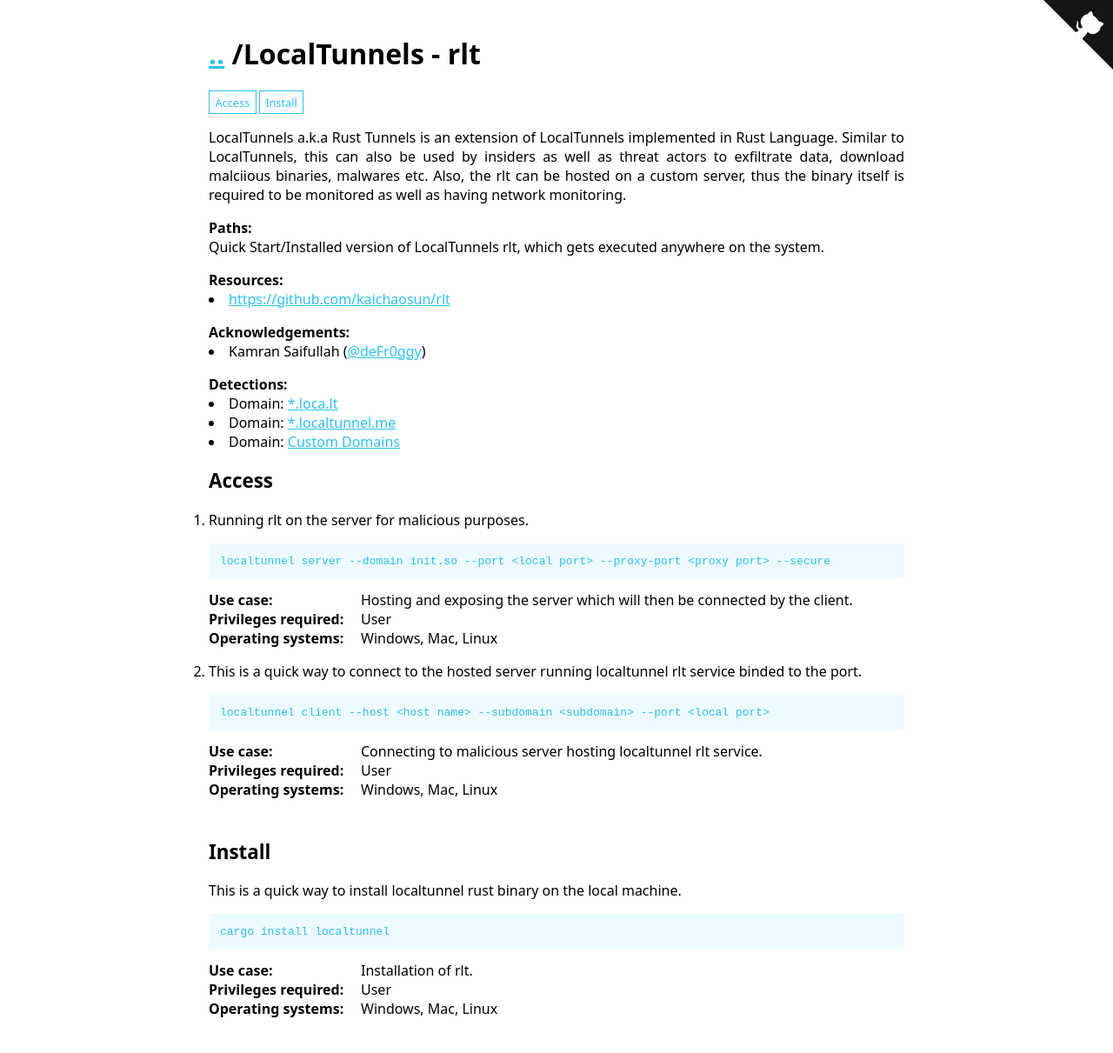
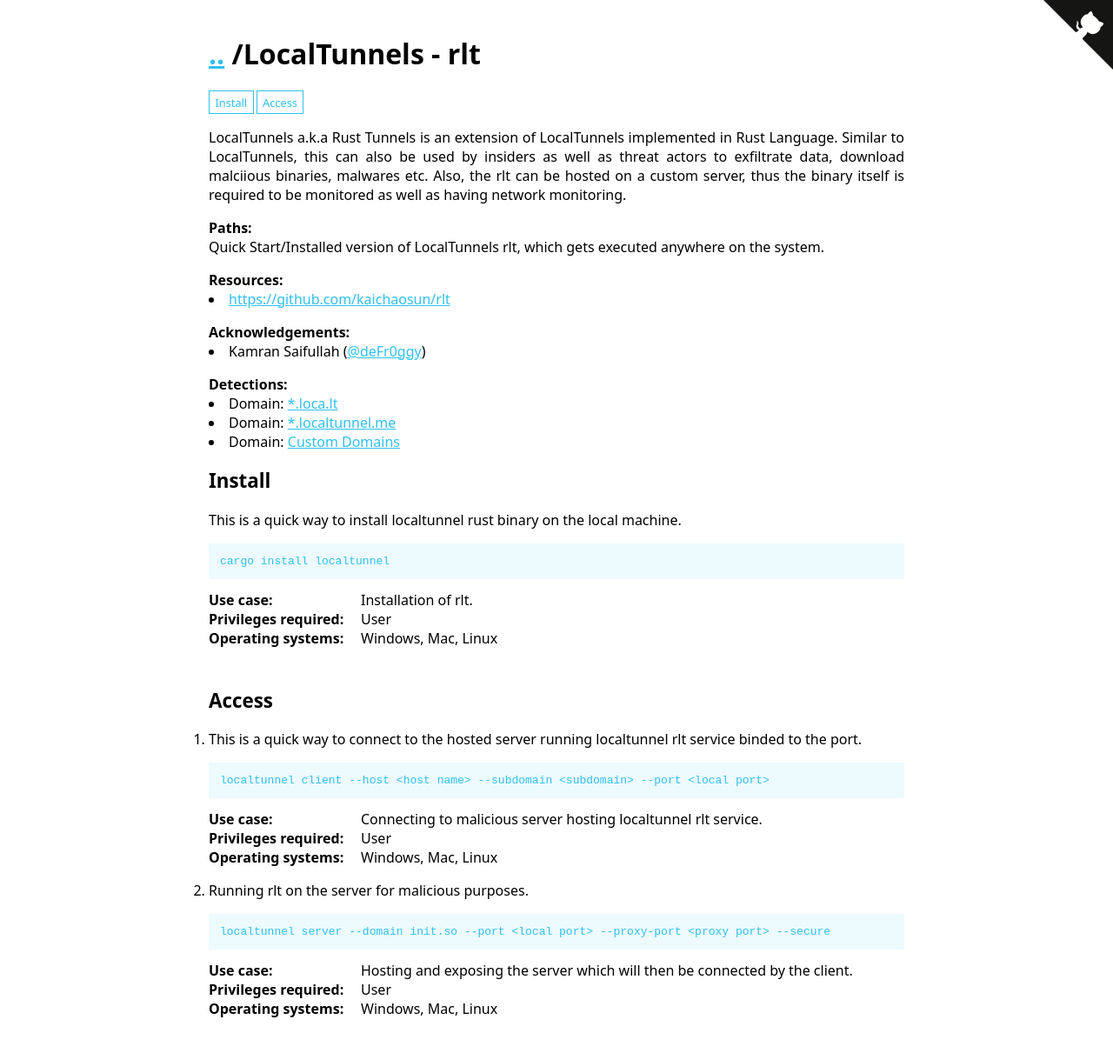
Before and after one commit to LOTTunnels/LOTTunnels.github.io, a Jekyll site: the page built from _lottunnels/Binaries/localtunnelsrlt.md, in a window 1280 px wide. Shown: the whole page at 87% size. Built offline with Jekyll 4.4.1, drawn with Linux system fonts in a browser that asks for light colours; part of the change alters nothing that is shown.

```diff
--- a/_lottunnels/Binaries/localtunnelsrlt.md
+++ b/_lottunnels/Binaries/localtunnelsrlt.md
@@ -4,13 +4,6 @@ Description: LocalTunnels a.k.a Rust Tunnels is an extension of LocalTunnels imp
 Author: Kamran Saifullah
 Created: 2024-10-13
 Commands:
-
-  - Command: localtunnel server --domain init.so --port <local port> --proxy-port <proxy port> --secure
-    Description: Running rlt on the server for malicious purposes.
-    Usecase: Hosting and exposing the server which will then be connected by the client.
-    Category: access
-    Privileges: User
-    OperatingSystem: Windows, Mac, Linux
 
   - Command: cargo install localtunnel
     Description: This is a quick way to install localtunnel rust binary on the local machine.
@@ -22,6 +15,13 @@ Commands:
   - Command: localtunnel client --host <host name> --subdomain <subdomain> --port <local port>
     Description: This is a quick way to connect to the hosted server running localtunnel rlt service binded to the port.
     Usecase: Connecting to malicious server hosting localtunnel rlt service.
+    Category: access
+    Privileges: User
+    OperatingSystem: Windows, Mac, Linux
+
+  - Command: localtunnel server --domain init.so --port <local port> --proxy-port <proxy port> --secure
+    Description: Running rlt on the server for malicious purposes.
+    Usecase: Hosting and exposing the server which will then be connected by the client.
     Category: access
     Privileges: User
     OperatingSystem: Windows, Mac, Linux
```
